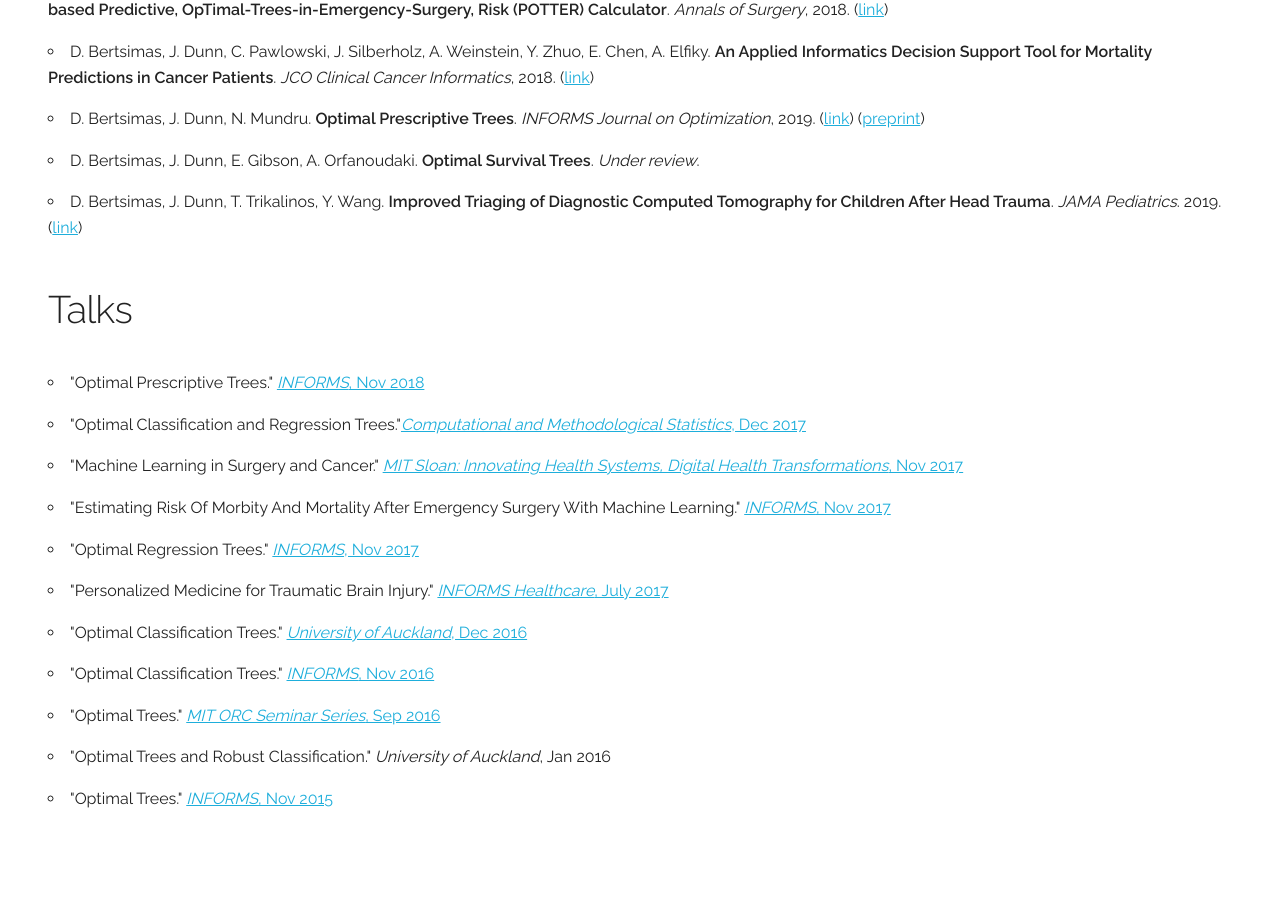
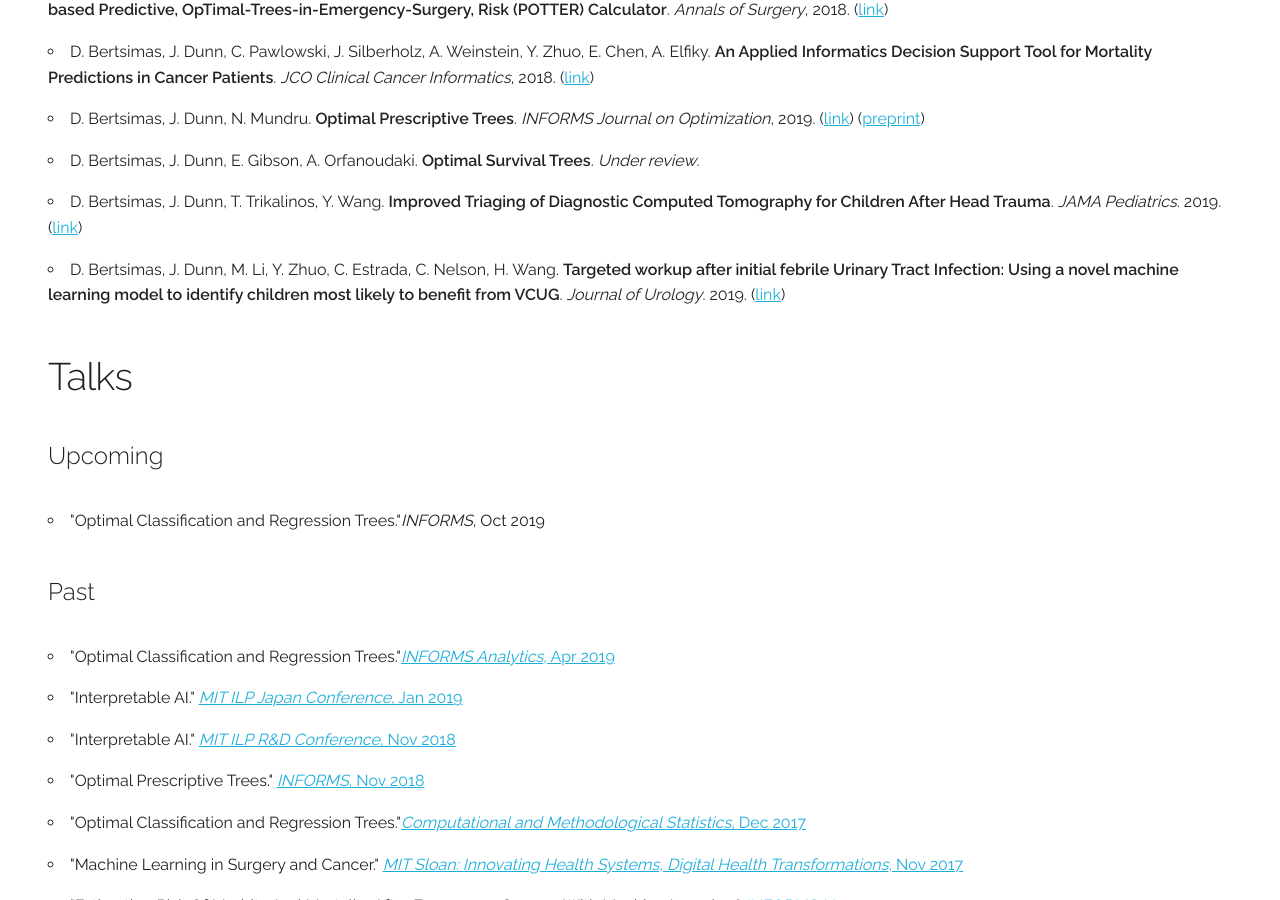
Before and after one commit to JackDunnNZ/jackdunnnz.github.io, a Jekyll site: the page built from index.html, in a window 1280 px wide and 900 px high, scrolled down 1155 px. Built offline with Jekyll 4.4.1, drawn with Linux system fonts in a browser that asks for light colours; before the commit the page ends 2015 px from its top, so only the background shows below that.

Commit message:
Update index.html

```diff
--- a/index.html
+++ b/index.html
@@ -77,14 +77,23 @@ layout: default
             <strong>Improved Triaging of Diagnostic Computed Tomography for Children After Head Trauma</strong>.
             <i>JAMA Pediatrics</i>. 2019. (<a href="https://jamanetwork.com/journals/jamapediatrics/fullarticle/2733157">link</a>)
           </li>
+          <li>
+            D. Bertsimas, J. Dunn, M. Li, Y. Zhuo, C. Estrada, C. Nelson, H. Wang.
+            <strong>Targeted workup after initial febrile Urinary Tract Infection: Using a novel machine learning model to identify children most likely to benefit from VCUG</strong>.
+            <i>Journal of Urology</i>. 2019. (<a href="https://www.auajournals.org/doi/abs/10.1097/JU.0000000000000186">link</a>)
+          </li>
         </ul>
 
         <h5>Talks</h5>
-        <!-- <h6>Upcoming</h6>
+        <h6>Upcoming</h6>
         <ul>
+          <li>"Optimal Classification and Regression Trees."<i>INFORMS</i>, Oct 2019</li>
         </ul>
-        <h6>Past</h6> -->
+        <h6>Past</h6>
         <ul>
+          <li>"Optimal Classification and Regression Trees."<a href="http://meetings2.informs.org/wordpress/analytics2019/speakers/jack-dunn/"><i>INFORMS Analytics</i>, Apr 2019</a></li>
+          <li>"Interpretable AI." <a href="http://ilp.mit.edu/conference.jsp?confid=214&tabname=agenda#session_2776"><i>MIT ILP Japan Conference</i>, Jan 2019</a></li>
+          <li>"Interpretable AI." <a href="http://ilp.mit.edu/conference.jsp?confid=209&tabname=agenda&day=2#session_2672"><i>MIT ILP R&D Conference</i>, Nov 2018</a></li>
           <li>"Optimal Prescriptive Trees." <a href="http://www.abstractsonline.com/pp8/#!/4701/presentation/6665"><i>INFORMS</i>, Nov 2018</a></li>
           <li>"Optimal Classification and Regression Trees."<a href="http://cmstatistics.org/RegistrationsV2/CMStatistics2017/viewSubmission.php?in=516"><i>Computational and Methodological Statistics</i>, Dec 2017</a></li>
           <li>"Machine Learning in Surgery and Cancer." <a href="http://mitsloan.mit.edu/alumni/events/2017-cambridge-health-conference/"><i>MIT Sloan: Innovating Health Systems, Digital Health Transformations</i>, Nov 2017</a></li>
```
